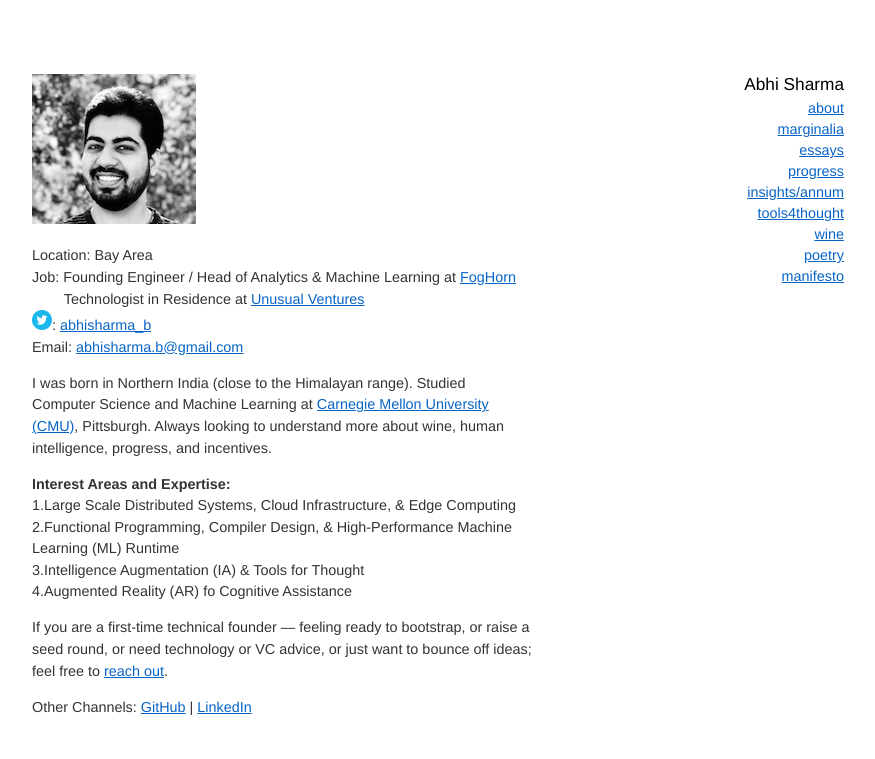
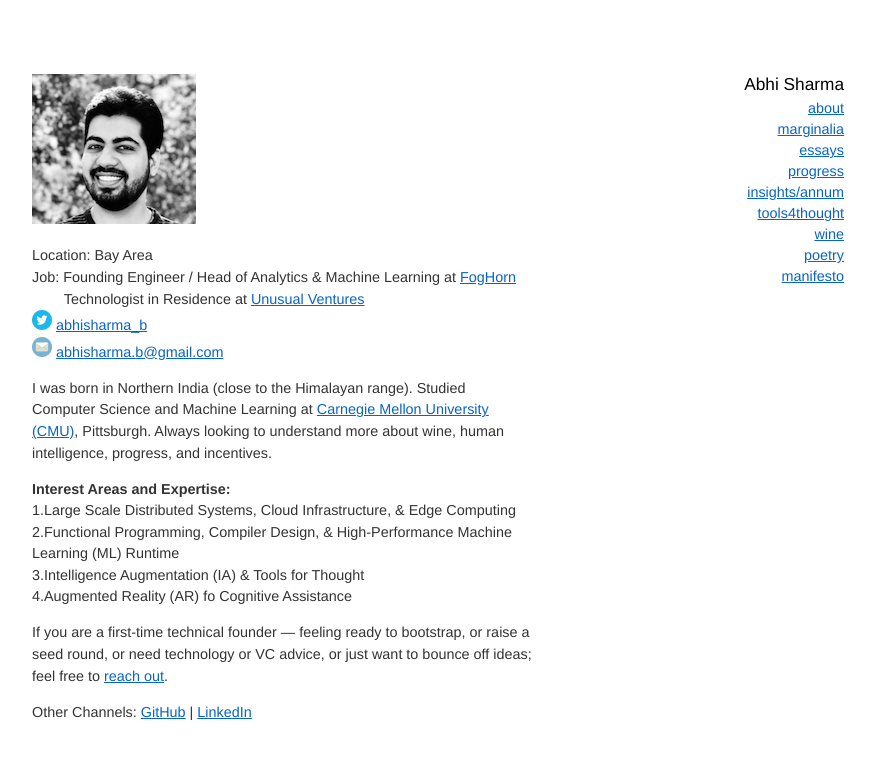
Before and after one commit to abhisharmab/abhisharmab.github.io, a Jekyll site: the page built from about/index.md, in a window 1280 px wide. Shown: the top 759 px of the page, without its empty margins (192-1067 px from the left). Built offline with Jekyll 4.4.1, drawn with Linux system fonts in a browser that asks for light colours.

Commit message:
about page

```diff
--- a/about/index.md
+++ b/about/index.md
@@ -8,8 +8,8 @@ title: About
 Location: Bay Area
 Job: Founding Engineer / Head of Analytics & Machine Learning at [FogHorn](https://www.foghorn.io/)
 &nbsp;&nbsp;&nbsp;&nbsp;&nbsp;&nbsp;&nbsp; Technologist in Residence at [Unusual Ventures](https://unusual.vc/abhi-sharma)
-![](/assets/twtr1.png): [abhisharma_b](https://twitter.com/abhisharma_b)
-Email: [abhisharma.b@gmail.com](mailto:abhisharma.b@gmail.com)
+![](/assets/twtr1.png) [abhisharma_b](https://twitter.com/abhisharma_b)
+![](/assets/mail.png) [abhisharma.b@gmail.com](mailto:abhisharma.b@gmail.com)
 
 I was born in Northern India (close to the Himalayan range). Studied Computer Science and Machine Learning at [Carnegie Mellon University (CMU)](https://www.cmu.edu/), Pittsburgh. Always looking to understand more about wine, human intelligence, progress, and incentives.
 
```
Also changed, not shown: assets/mail.png (added), assets/twtr.png (deleted).
